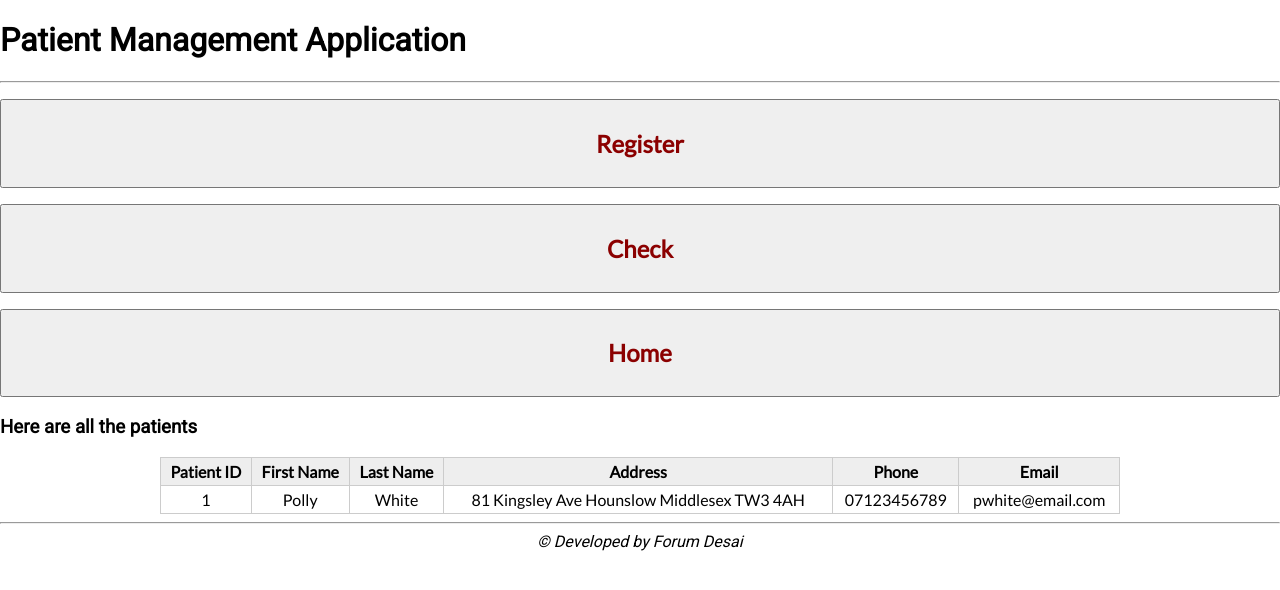
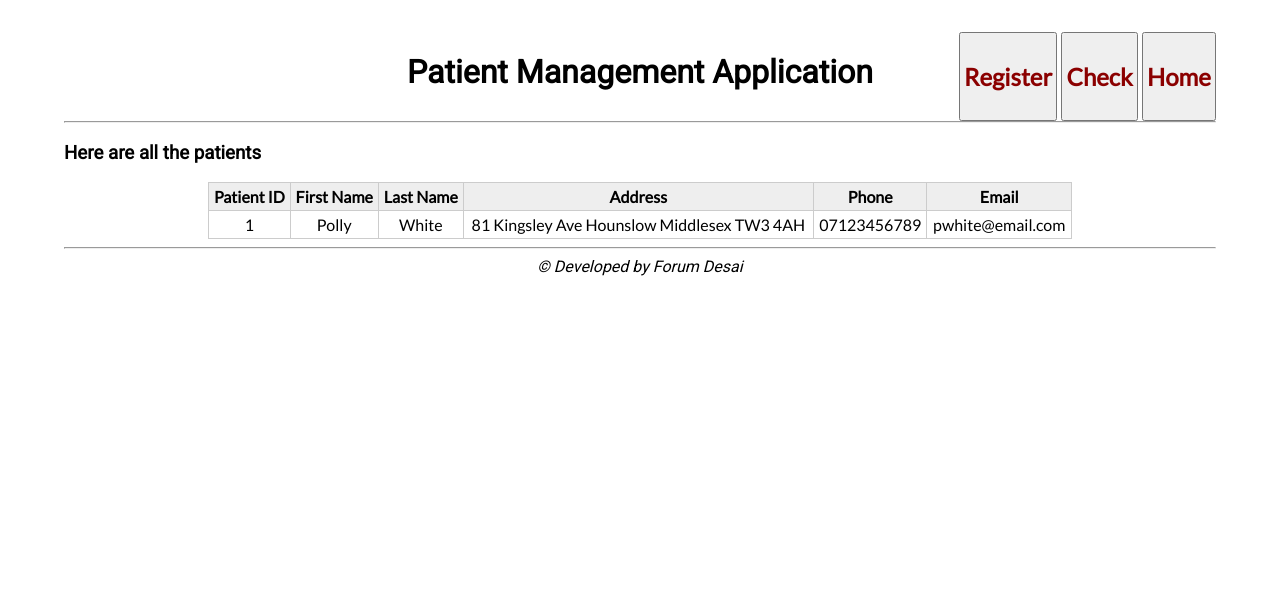
Before and after one commit to Forum-123/Patient-Management-App, a Django app: page /commoninfo/ in a window 1280 px wide. Shown: the top 590 px of the page. Run offline with Django 4.2, Linux system fonts and the light colour scheme; data comes from the database, SQL or seed files in the repository.

Commit message:
Add more styling

```diff
--- a/patientManagement/commoninfo/static/css/style.css
+++ b/patientManagement/commoninfo/static/css/style.css
@@ -2,7 +2,7 @@
 
 html,
 body {
-    margin: 0;
+    margin: 1em 2em;
 }
 
 h1,
@@ -17,19 +17,30 @@ td {
     text-align: center;
 }
 
-.message {
-    color: darkred;
-    font-size: 1rem;
-    font-family: 'Lato', sans-serif;
+/* base.html */
+
+.nav {
+    display: flex;
+    justify-content: center;
+    position: relative;
+}
+
+h1 {
+    text-align: center;
+}
+
+.buttons {
+    text-decoration: none;
+    position: absolute;
+    right: 0;
 }
 
 a {
-    text-decoration: none;
+    display: inline-block;
 }
 
 button {
-    display: block;
-    padding: 0.5rem 0;
+    padding: 0.5rem 0.2rem;
     font-family: 'Lato', sans-serif;
     width: 100%;
     text-align: center;
@@ -37,6 +48,14 @@ button {
     color: darkred;
     font-weight: bold;
     font-size: 1rem;
+}
+
+/* add.html */
+
+.message {
+    color: darkred;
+    font-size: 1rem;
+    font-family: 'Lato', sans-serif;
 }
 
 /* Table */
@@ -57,3 +76,12 @@ td {
 tbody tr:nth-child(odd) {
     background: #eee;
 }
+
+/* Form */
+
+input {
+    width: 100%;
+    padding: 12px 17px;
+    margin: 8px 0;
+    box-sizing: border-box;
+}
--- a/patientManagement/commoninfo/templates/commoninfo/base.html
+++ b/patientManagement/commoninfo/templates/commoninfo/base.html
@@ -15,30 +15,29 @@
 <body>
     <div class="container">
         <div class="row justify-content-center">
-            <div class="col-8">
+            <div class="col-8 nav">
                 <h1 class="mt-2">Patient Management Application</h1>
-                <hr>
-                <p>
+                <div class="buttons">
                     <a href="{% url 'add' %}">
                         <button type='button'>
                             <h2>Register</h2>
-                        </button></a>
-                </p>
-                <p>
+                        </button>
+                    </a>
                     <a href="{% url 'fetch' %}">
                         <button type='button'>
                             <h2>Check</h2>
-                        </button></a>
-                </p>
-                <p>
+                        </button>
+                    </a>
                     <a href="{% url 'index' %}">
                         <button type='button'>
                             <h2>Home</h2>
-                        </button></a>
-                </p>
-                {% block content %}
-                {% endblock %}
+                        </button>
+                    </a>
+                </div>
             </div>
+            <hr>
+            {% block content %}
+            {% endblock %}
         </div>
         <hr>
         <footer><i>&copy; Developed by Forum Desai</i></footer>
```
